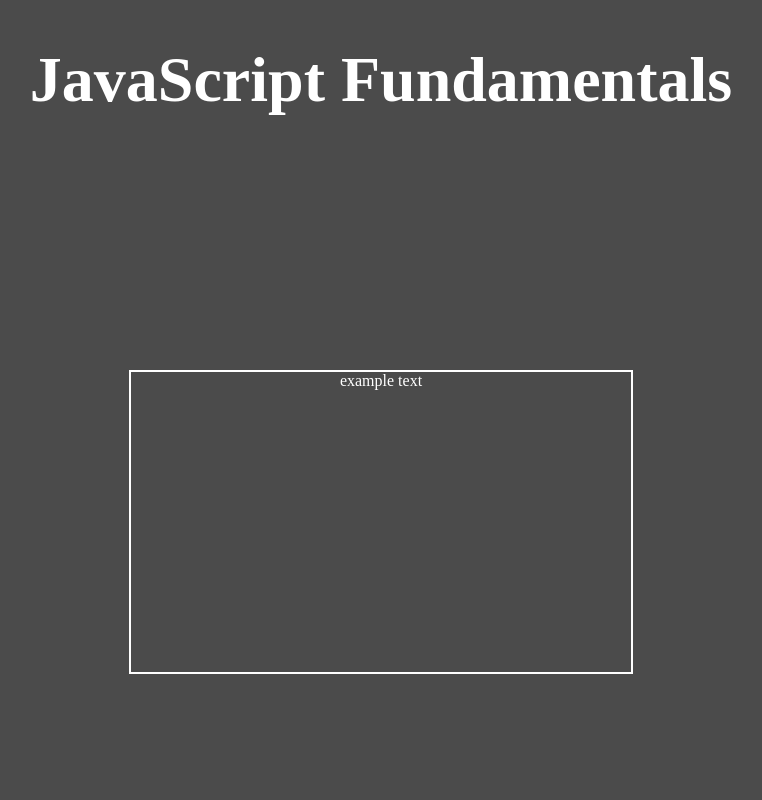
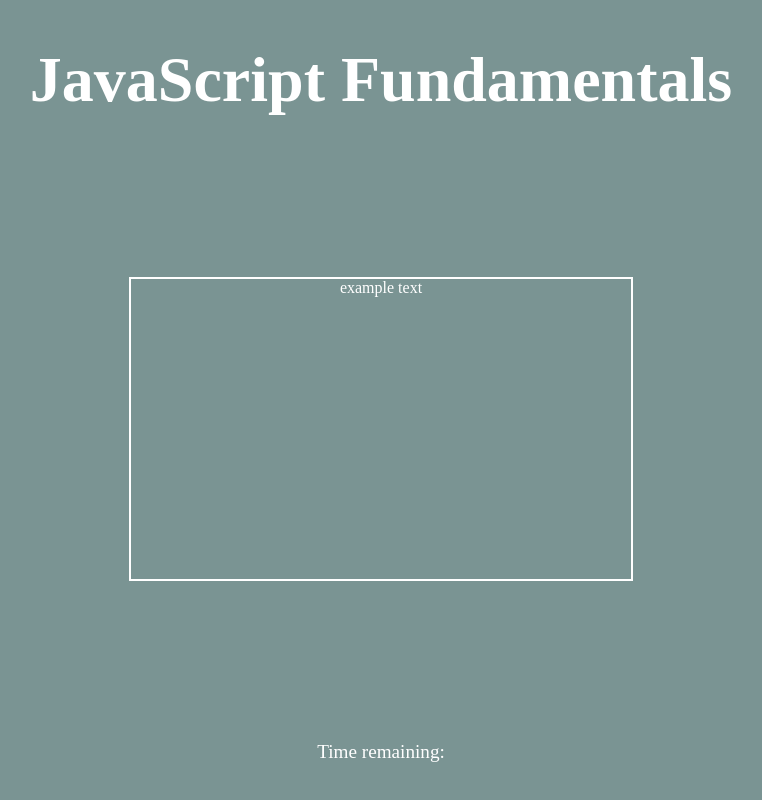
Before and after one commit to danielschris96/multiple-choice-quiz, a plain HTML site: page index.html in a window 1280 px wide. Shown: the whole page, without its empty margins (259-1021 px from the left). Drawn offline with Linux system fonts and the light colour scheme.

```diff
--- a/assets/css/style.css
+++ b/assets/css/style.css
@@ -3,17 +3,17 @@
 }
 
 body {
-    background-color: rgb(75, 75, 75);
+    background-color: rgb(122, 148, 147);
 }
 
 header h1 {
     color: white;
     text-align: center;
     font-size: 400%;
-    margin-bottom: 20%;
+    margin-bottom: 20vh;
 }
 
-p {
+#question-box {
     color: white;
     text-align: center;
     border: 2px solid white;
@@ -21,3 +21,10 @@
     height: 300px;
     margin: auto;
 }
+
+#time-remaining {
+    color: white;
+    font-size: larger;
+    text-align: center;
+    margin-top: 20vh;
+}
--- a/index.html
+++ b/index.html
@@ -12,10 +12,10 @@
         <h1>JavaScript Fundamentals</h1>
     </header>
     <section>
-        <p>example text</p>
+        <p id= "question-box">example text</p>
     </section>
     <section>
-        <h3></h3>
+        <p id= "time-remaining">Time remaining:</p>
     </section>
 </body>
 </html>
```
Also changed, not shown: assets/js/script.js (+63 -0 lines).
